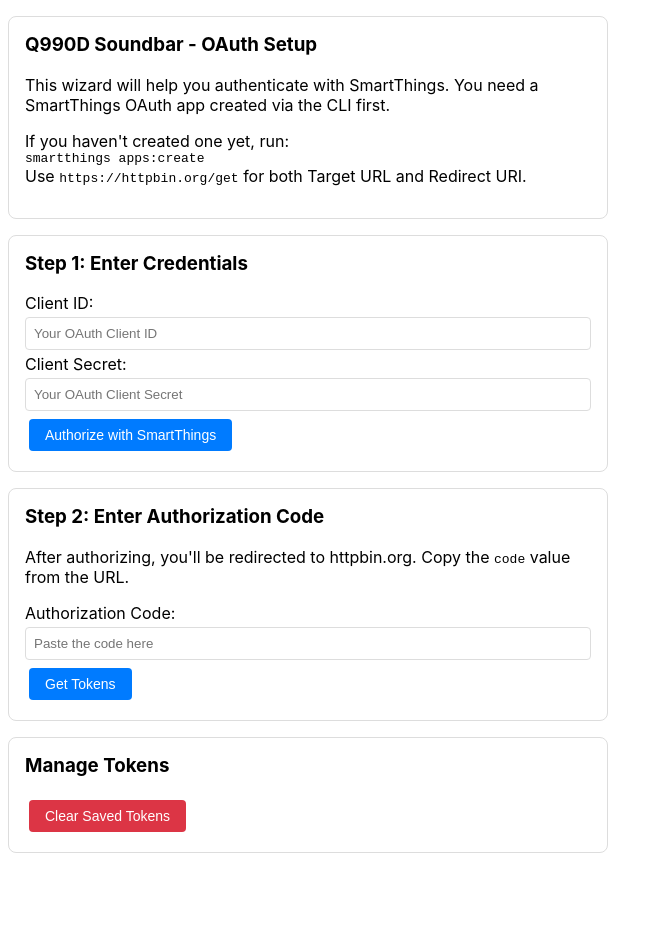
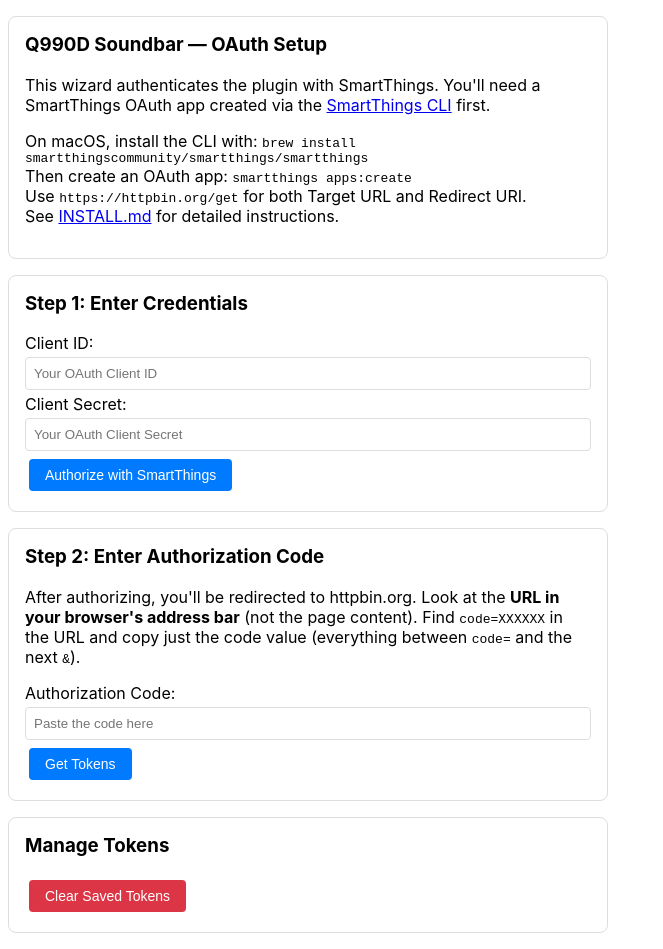
Before and after one commit to somekindawizard/homebridge-q990d-soundbar, a website: page homebridge-ui/public/index.html in a window 1280 px wide. Shown: the whole page, without its empty margins (0-663 px from the left). Before the commit the page ends 869 px from the top, so only its background shows below. Drawn offline with Linux system fonts and the light colour scheme.

Commit message:
docs: update wizard UI with CLI link and clearer instructions

```diff
--- a/homebridge-ui/public/index.html
+++ b/homebridge-ui/public/index.html
@@ -16,12 +16,12 @@
 
   <div class="wizard-container">
     <div class="wizard-step">
-      <h3>Q990D Soundbar - OAuth Setup</h3>
-      <p>This wizard will help you authenticate with SmartThings. You need a SmartThings OAuth app created via the CLI first.</p>
-      <p>If you haven't created one yet, run:<br>
-        <code>smartthings apps:create</code><br>
-        Use <code>https://httpbin.org/get</code> for both Target URL and Redirect URI.
-      </p>
+      <h3>Q990D Soundbar — OAuth Setup</h3>
+      <p>This wizard authenticates the plugin with SmartThings. You'll need a SmartThings OAuth app created via the <a href="https://github.com/SmartThingsCommunity/smartthings-cli" target="_blank">SmartThings CLI</a> first.</p>
+      <p>On macOS, install the CLI with: <code>brew install smartthingscommunity/smartthings/smartthings</code><br>
+        Then create an OAuth app: <code>smartthings apps:create</code><br>
+        Use <code>https://httpbin.org/get</code> for both Target URL and Redirect URI.<br>
+        See <a href="https://github.com/somekindawizard/homebridge-q990d-soundbar/blob/main/INSTALL.md" target="_blank">INSTALL.md</a> for detailed instructions.</p>
     </div>
 
     <div class="wizard-step">
@@ -37,7 +37,7 @@
 
     <div class="wizard-step">
       <h3>Step 2: Enter Authorization Code</h3>
-      <p>After authorizing, you'll be redirected to httpbin.org. Copy the <code>code</code> value from the URL.</p>
+      <p>After authorizing, you'll be redirected to httpbin.org. Look at the <strong>URL in your browser's address bar</strong> (not the page content). Find <code>code=XXXXXX</code> in the URL and copy just the code value (everything between <code>code=</code> and the next <code>&amp;</code>).</p>
       <label>Authorization Code:</label>
       <input type="text" id="authCode" placeholder="Paste the code here">
       <br>
```
